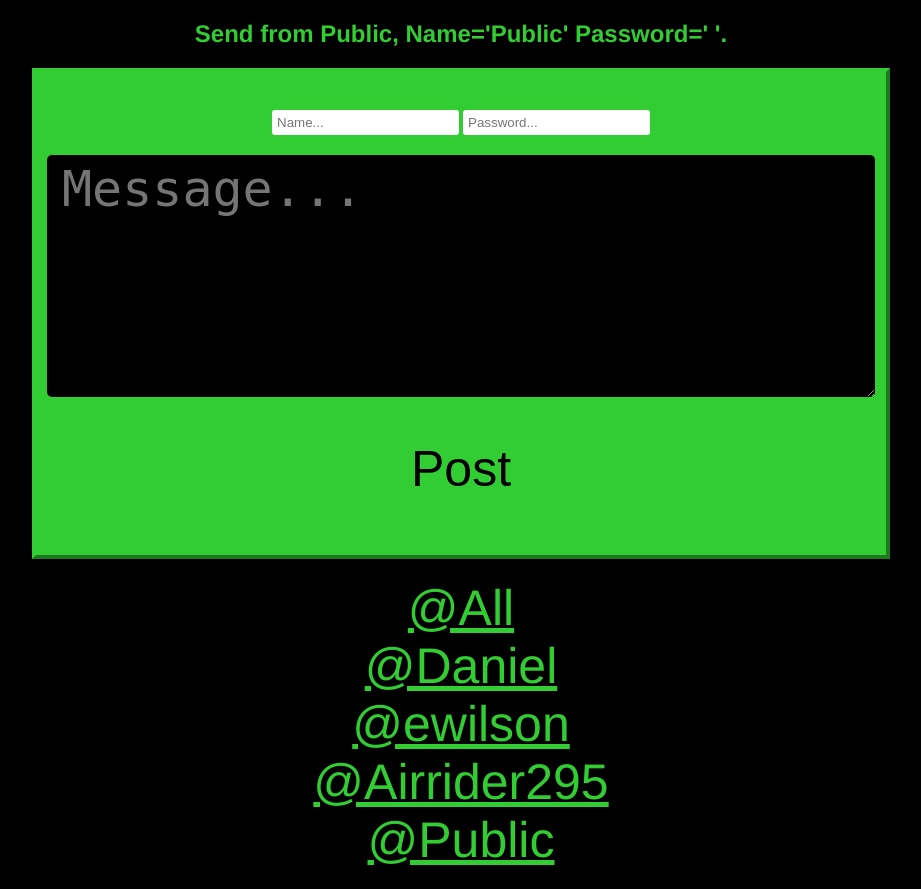
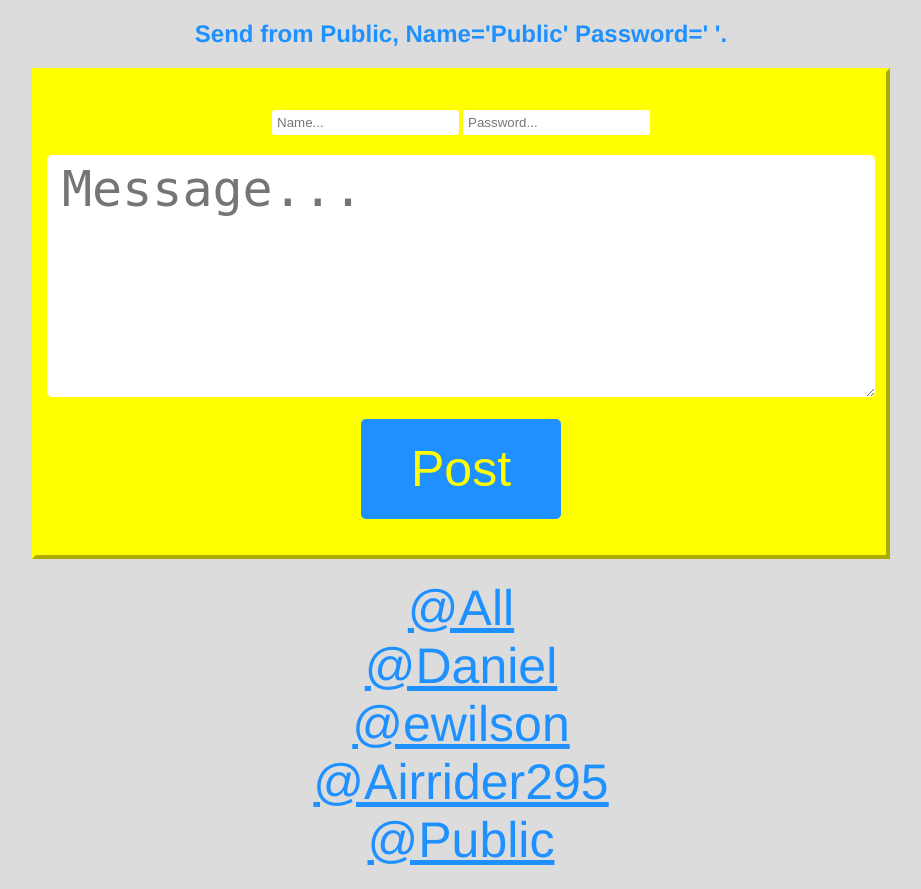
Before and after one commit to dmitchelldm74/chat, a Flask app: template templates/form.html in a window 1280 px wide. Shown: the whole page, without its empty margins (179-1100 px from the left). Run offline with Flask 2, Linux system fonts and the light colour scheme; the template is opened without the code that fills it, so the values that code supplies are empty.

Commit message:
@ new theme!

```diff
--- a/static/style.css
+++ b/static/style.css
@@ -1,28 +1,28 @@
 body {
-    background-color: black;
-    color: limegreen;
+    background-color: #DCDCDC;
+    color: #1E90FF;
     font-family: "Helvetica Neue", Helvetica, Arial, sans-serif;
     margin: 20px;
 }
 a {
-    color: limegreen;
+    color: #1E90FF;
     font-size: 50px;
 }
 a:hover {
-    background-color: limegreen;
-    color: black;
+    background-color: #1E90FF;
+    color: yellow;
     font-size: 75px;
 }
 #d1 {
-    background-color: black;
+    background-color: transparent;
     margin: 20px;
     border-style: outset;
-    border-color: limegreen;
+    border-color: #FFFF00;
     font-size: 25px;
 }
 input[type=text] {
     padding:5px;
-    border:2px solid limegreen;
+    border:2px solid yellow;
     -webkit-border-radius: 5px;
     border-radius: 5px;
 }
@@ -32,7 +32,7 @@ input[type=text]:focus {
 }
 input[type=password] {
     padding:5px;
-    border:2px solid limegreen;
+    border:2px solid yellow;
     -webkit-border-radius: 5px;
     border-radius: 5px;
 }
@@ -42,11 +42,11 @@ input[type=password]:focus {
 }
 textarea {
     padding:5px 15px;
-    background:black;
+    background:white;
     font-size: 50px;
     border:0 none;
     cursor:pointer;
-    color: limegreen;
+    color: #1E90FF;
     -webkit-border-radius: 5px;
     border-radius: 5px;
 }
@@ -54,7 +54,8 @@ input[type=submit] {
     width: 200px;
     height: 100px;
     padding:5px 15px;
-    background:limegreen;
+    background:#1E90FF;
+    color: #FFFF00;
     font-size: 50px;
     border:0 none;
     cursor:pointer;
@@ -65,8 +66,8 @@ input[type=submit]:hover {
     width: 200px;
     height: 100px;
     padding:5px 15px;
-    background:black;
-    color: limegreen;
+    background:#FFFF00;
+    color: #1E90FF;
     border:0 none;
     cursor:pointer;
     -webkit-border-radius: 5px;
@@ -74,8 +75,8 @@ input[type=submit]:hover {
 }
 #tool {
     width: 850px;
-    border:4px outset limegreen;
-    background-color: limegreen;
+    border:4px outset #FFFF00;
+    background-color: #FFFF00;
     margin: 20px;
 
 }
```
